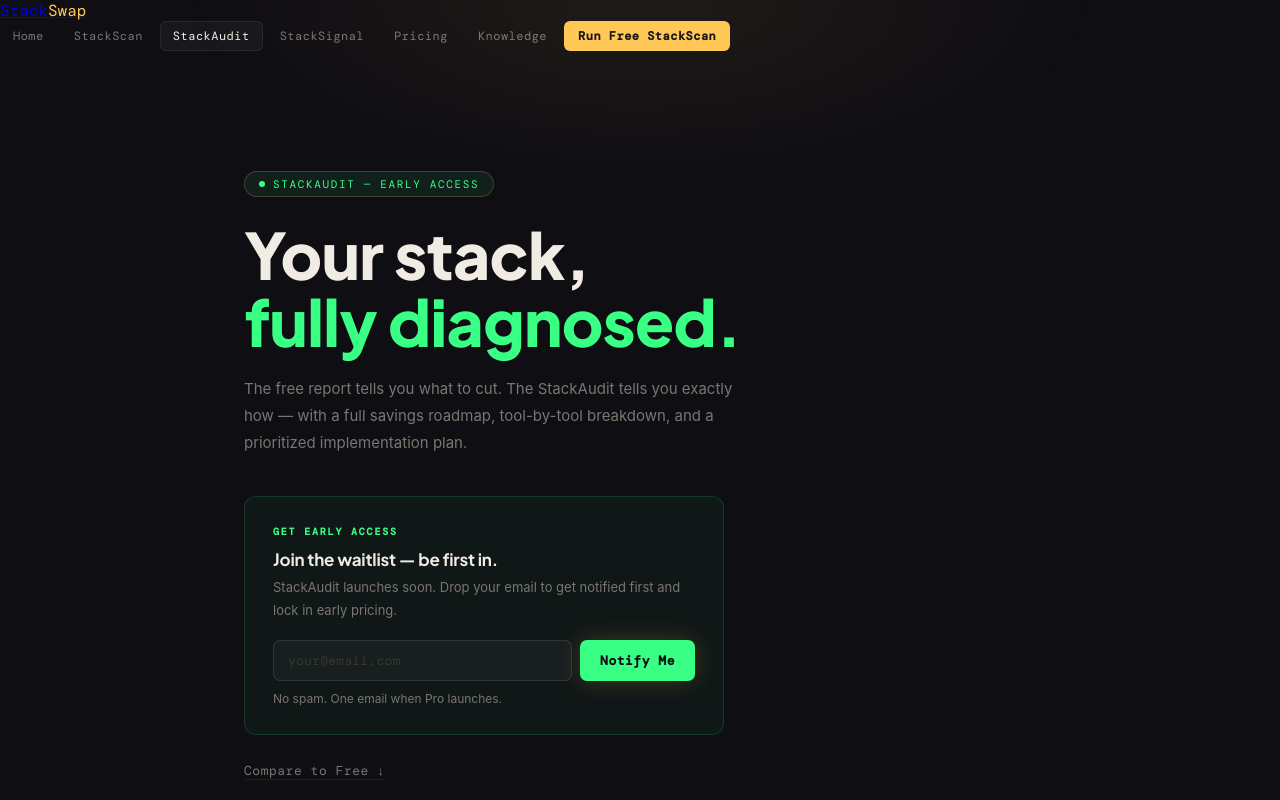
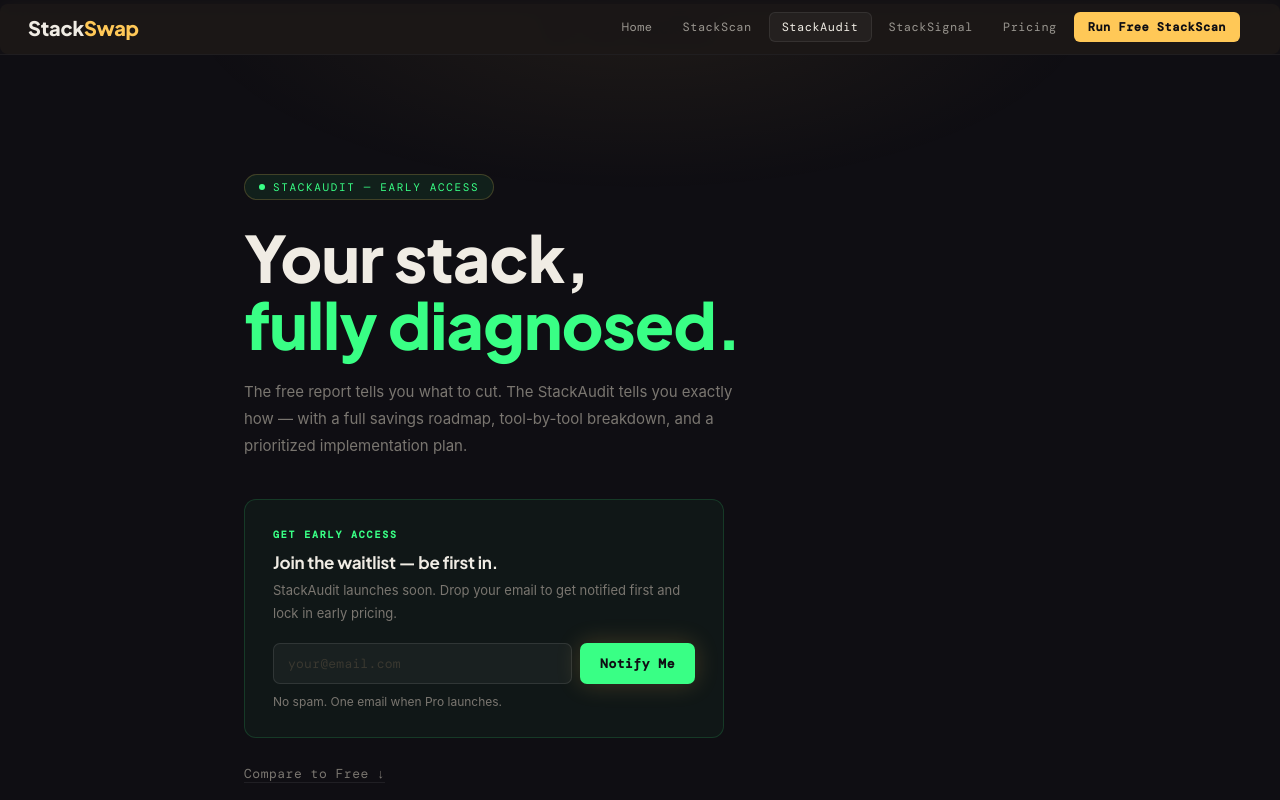
Before and after one commit to StonesofCreation/stackswap, a website: page pro.html in a window 1280 px wide. Shown: the top 800 px of the page. Drawn offline with nearby package versions, Linux system fonts and the light colour scheme.

Commit message:
Update pro.html

```diff
--- a/pro.html
+++ b/pro.html
@@ -21,16 +21,14 @@ body::before{content:'';position:fixed;inset:0;z-index:0;pointer-events:none;
 
 /* NAV */
 .page-
-.page-nav-logo{font-family:'Plus Jakarta Sans',sans-serif;font-size:20px;font-weight:800;color:var(--text);text-decoration:none;letter-spacing:-.01em}
-.page-nav-logo span{color:var(--amber)}
-.page-nav-links{display:flex;align-items:center;gap:4px}
-.page-nav-link{padding:6px 12px;border-radius:6px;font-size:12px;font-family:'DM Mono',monospace;color:var(--muted);
-  text-decoration:none;border:1px solid transparent;transition:all .2s;background:none;letter-spacing:.04em;cursor:pointer}
-.page-nav-link:hover{color:var(--text);background:rgba(255,255,255,0.04);border-color:var(--border)}
-.page-nav-link.active{color:var(--text);border-color:var(--border);background:rgba(255,255,255,0.04)}
-.page-nav-cta{padding:7px 14px;border-radius:6px;font-size:12px;font-family:'DM Mono',monospace;font-weight:600;
-  color:#0f0e13;background:var(--amber);border:none;cursor:pointer;text-decoration:none;transition:opacity .2s;letter-spacing:.04em}
-.page-nav-cta:hover{opacity:.85}
+
+
+
+
+
+
+
+
 
 /* LAYOUT */
 section{position:relative;z-index:1}
@@ -183,9 +181,6 @@ footer{border-top:1px solid var(--border);padding:32px 24px;position:relative;z-
 
 
 
-nav.open
-nav.open
-nav.open
 
 
 
@@ -194,55 +189,95 @@ nav.open
 
 
 
-
-/* ── NAV / HAMBURGER ── */
-nav{position:fixed;top:0;left:0;right:0;z-index:200;display:flex;align-items:center;
-  justify-content:space-between;padding:14px 28px;
-  background:rgba(15,14,19,0.95);backdrop-filter:blur(12px);
-  border-bottom:1px solid rgba(255,255,255,0.05)}
-.nav-logo{font-family:'Plus Jakarta Sans',sans-serif;font-size:20px;font-weight:800;
-  color:var(--text);text-decoration:none;letter-spacing:-.01em}
-.nav-logo span{color:var(--amber)}
-.nav-links{display:flex;align-items:center;gap:4px}
-.nav-link{padding:6px 12px;border-radius:6px;font-size:12px;font-family:'DM Mono',monospace;
-  color:var(--muted);text-decoration:none;border:1px solid transparent;
-  transition:all .2s;letter-spacing:.04em}
-.nav-link:hover{color:var(--text);background:rgba(255,255,255,0.04);border-color:var(--border)}
-.nav-link.active{color:var(--text);border-color:var(--border);background:rgba(255,255,255,0.04)}
-.nav-cta{padding:7px 14px;border-radius:6px;font-size:12px;font-family:'DM Mono',monospace;
-  font-weight:600;color:#0f0e13;background:var(--amber);border:none;cursor:pointer;
-  text-decoration:none;transition:opacity .2s;letter-spacing:.04em}
-.nav-cta:hover{opacity:.85}
-/* hamburger button */
-.nav-hamburger{display:none;flex-direction:column;justify-content:center;gap:5px;
-  width:38px;height:38px;padding:7px;background:rgba(255,255,255,0.04);
-  border:1px solid rgba(255,255,255,0.08);border-radius:7px;cursor:pointer;
-  transition:background .2s;flex-shrink:0}
-.nav-hamburger:hover{background:rgba(255,255,255,0.09)}
-.nav-hamburger span{display:block;height:2px;background:#f0ece4;border-radius:2px;
-  transition:transform .25s,opacity .25s,width .25s}
-.nav-hamburger span:nth-child(2){width:70%}
+/* ── NAV ── */
+nav,
+.page-nav {
+  position: fixed; top: 0; left: 0; right: 0; z-index: 200;
+  display: flex; align-items: center; justify-content: space-between;
+  padding: 12px 28px;
+  background: rgba(15,14,19,0.95); backdrop-filter: blur(12px);
+  border-bottom: 1px solid rgba(255,255,255,0.05);
+}
+.nav-logo,
+.page-nav-logo {
+  font-family: 'Plus Jakarta Sans', sans-serif; font-size: 20px;
+  font-weight: 800; color: var(--text, #f0ece4); text-decoration: none;
+  letter-spacing: -.01em; flex-shrink: 0;
+}
+.nav-logo span, .page-nav-logo span { color: #ffc857; }
+.nav-links,
+.page-nav-links {
+  display: flex; align-items: center; gap: 4px; flex: 1;
+  justify-content: flex-end; margin: 0 12px;
+}
+.nav-link,
+.page-nav-link {
+  padding: 6px 12px; border-radius: 6px; font-size: 12px;
+  font-family: 'DM Mono', monospace; color: #9a9690;
+  text-decoration: none; border: 1px solid transparent;
+  transition: all .2s; letter-spacing: .04em; white-space: nowrap;
+}
+.nav-link:hover, .page-nav-link:hover {
+  color: #f0ece4; background: rgba(255,255,255,0.04);
+  border-color: rgba(255,255,255,0.08);
+}
+.nav-link.active, .page-nav-link.active {
+  color: #f0ece4; border-color: rgba(255,255,255,0.08);
+  background: rgba(255,255,255,0.04);
+}
+.nav-cta,
+.page-nav-cta {
+  padding: 7px 14px; border-radius: 6px; font-size: 12px;
+  font-family: 'DM Mono', monospace; font-weight: 600;
+  color: #0f0e13; background: #ffc857; border: none; cursor: pointer;
+  text-decoration: none; transition: opacity .2s; letter-spacing: .04em;
+  white-space: nowrap; flex-shrink: 0;
+}
+.nav-cta:hover, .page-nav-cta:hover { opacity: .85; }
+/* hamburger */
+.nav-hamburger {
+  display: none; flex-direction: column; justify-content: center;
+  gap: 5px; width: 38px; height: 38px; padding: 7px;
+  background: rgba(255,255,255,0.04); border: 1px solid rgba(255,255,255,0.08);
+  border-radius: 7px; cursor: pointer; transition: background .2s;
+  flex-shrink: 0; margin-left: 8px;
+}
+.nav-hamburger:hover { background: rgba(255,255,255,0.09); }
+.nav-hamburger span {
+  display: block; height: 2px; background: #f0ece4; border-radius: 2px;
+  transition: transform .25s, opacity .25s, width .25s;
+}
+.nav-hamburger span:nth-child(2) { width: 70%; }
 /* drawer */
-.nav-drawer{display:none;flex-direction:column;gap:4px;
-  position:fixed;top:57px;left:0;right:0;bottom:0;z-index:199;
-  background:rgba(12,11,16,0.98);backdrop-filter:blur(16px);
-  padding:20px 16px 48px;overflow-y:auto;
-  border-top:1px solid rgba(255,255,255,0.06)}
-.nav-drawer-link{display:block;padding:14px 16px;border-radius:8px;font-size:16px;
-  font-family:'DM Mono',monospace;color:#9a9690;text-decoration:none;
-  border:1px solid transparent;transition:all .15s;letter-spacing:.02em}
-.nav-drawer-link.active,.nav-drawer-link:active{color:#f0ece4;
-  background:rgba(255,255,255,0.05);border-color:rgba(255,255,255,0.08)}
-.nav-drawer-divider{height:1px;background:rgba(255,255,255,0.06);margin:10px 0}
-.nav-drawer-cta{display:block;padding:15px 16px;border-radius:8px;font-size:15px;
-  font-family:'DM Mono',monospace;font-weight:700;color:#0f0e13;
-  background:var(--amber);text-decoration:none;text-align:center;
-  letter-spacing:.04em;transition:opacity .2s;margin-top:4px}
-.nav-drawer-cta:hover{opacity:.88}
-@media(max-width:768px){
-  nav{padding:10px 16px}
-  .nav-links{display:none}
-  .nav-hamburger{display:flex}
+.nav-drawer {
+  display: none; flex-direction: column; gap: 4px;
+  position: fixed; top: 57px; left: 0; right: 0; bottom: 0; z-index: 199;
+  background: rgba(12,11,16,0.98); backdrop-filter: blur(16px);
+  padding: 20px 16px 48px; overflow-y: auto;
+  border-top: 1px solid rgba(255,255,255,0.06);
+}
+.nav-drawer-link {
+  display: block; padding: 14px 16px; border-radius: 8px; font-size: 16px;
+  font-family: 'DM Mono', monospace; color: #9a9690; text-decoration: none;
+  border: 1px solid transparent; transition: all .15s; letter-spacing: .02em;
+}
+.nav-drawer-link.active, .nav-drawer-link:active {
+  color: #f0ece4; background: rgba(255,255,255,0.05);
+  border-color: rgba(255,255,255,0.08);
+}
+.nav-drawer-divider { height: 1px; background: rgba(255,255,255,0.06); margin: 10px 0; }
+.nav-drawer-cta {
+  display: block; padding: 15px 16px; border-radius: 8px; font-size: 15px;
+  font-family: 'DM Mono', monospace; font-weight: 700; color: #0f0e13;
+  background: #ffc857; text-decoration: none; text-align: center;
+  letter-spacing: .04em; transition: opacity .2s; margin-top: 4px;
+}
+.nav-drawer-cta:hover { opacity: .88; }
+@media (max-width: 768px) {
+  nav, .page-nav { padding: 10px 16px !important; }
+  .nav-links, .page-nav-links { display: none !important; }
+  .nav-cta, .page-nav-cta { display: none !important; }
+  .nav-hamburger { display: flex !important; }
 }
 </style>
 </head>
@@ -250,13 +285,12 @@ nav{position:fixed;top:0;left:0;right:0;z-index:200;display:flex;align-items:cen
 
 <nav class="page-nav">
   <a href="index.html" class="page-nav-logo">Stack<span>Swap</span></a>
-    <div class="page-nav-links">
+  <div class="page-nav-links">
     <a href="index.html" class="page-nav-link">Home</a>
     <a href="analyze.html" class="page-nav-link">StackScan</a>
     <a href="pro.html" class="page-nav-link active">StackAudit</a>
     <a href="stacksignal.html" class="page-nav-link">StackSignal</a>
     <a href="pricing.html" class="page-nav-link">Pricing</a>
-    <a href="/knowledge/index.html" class="page-nav-link">Knowledge</a>
     <a href="analyze.html" class="page-nav-cta">Run Free StackScan</a>
   </div>
   <button class="nav-hamburger" id="ss-hamburger" onclick="toggleNav()" type="button" aria-label="Menu">
@@ -270,6 +304,9 @@ nav{position:fixed;top:0;left:0;right:0;z-index:200;display:flex;align-items:cen
   <a href="stacksignal.html" class="nav-drawer-link">StackSignal</a>
   <a href="pricing.html" class="nav-drawer-link">Pricing</a>
   <div class="nav-drawer-divider"></div>
+  <a href="analyze.html" class="nav-drawer-cta">Run Free StackScan →</a>
+</div>
+
   <a href="analyze.html" class="nav-drawer-cta">Run Free StackScan →</a>
 </div>
 
```
